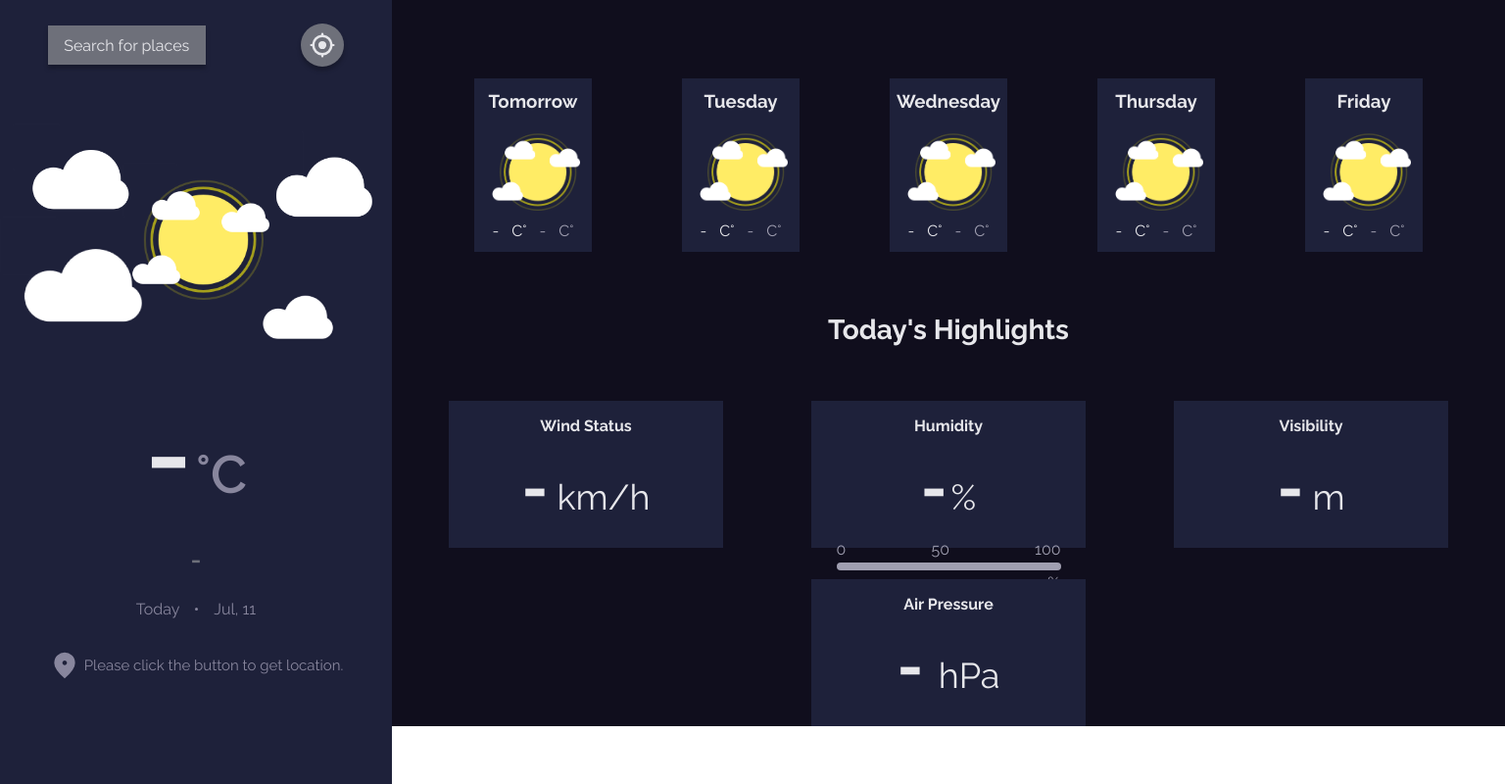
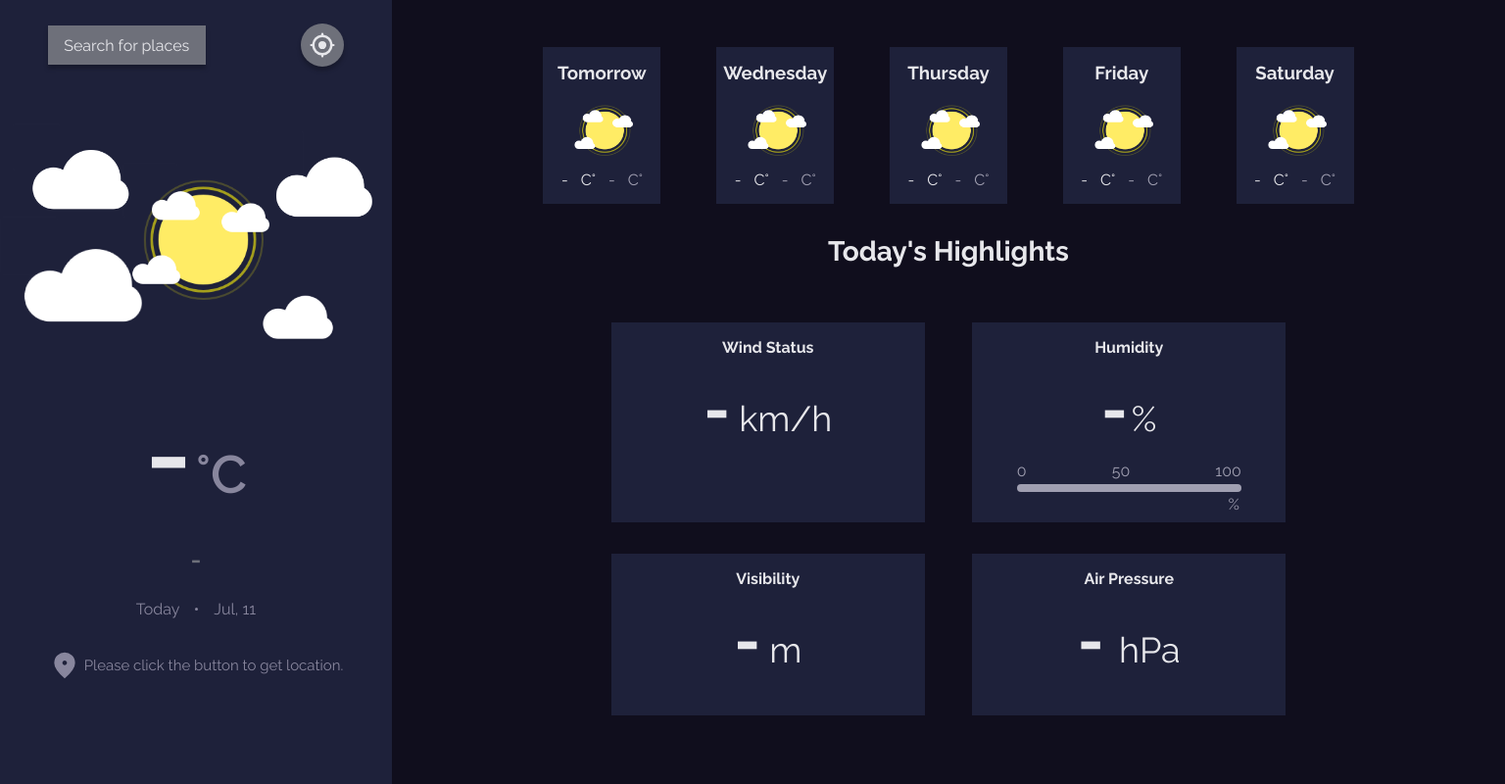
Before and after one commit to devsimocastles/weather-app, a plain HTML site: page index.html in a window 1536 px wide. Shown: the whole page at 98% size. Drawn offline with Linux system fonts and the light colour scheme.

Commit message:
final version v2.1

```diff
--- a/index.html
+++ b/index.html
@@ -402,7 +402,7 @@
           </div>
         </div>
       </article>
-      <article class="weather-data">
+      <article class="weather-data smaller">
         <header>
           <h4>Visibility</h4>
         </header>
@@ -410,7 +410,7 @@
           <span id="visibilityCantity" class="cantity">-</span><span class="unit"> m</span>
         </div>
       </article>
-      <article class="weather-data">
+      <article class="weather-data smaller">
         <header>
           <h4>Air Pressure</h4>
         </header>
--- a/js/getCoords.js
+++ b/js/getCoords.js
@@ -21,7 +21,7 @@ form.addEventListener("submit", (e) => {
     e.preventDefault();
     let encodeParameters = encodeURI(`${search_bar.value},+${country.value}`);
     const geocodeApiUrl = `https://api.opencagedata.com/geocode/v1/json?q=${encodeParameters}&key=43989616dfc84015b6fe9bb9ff53db9e&language=es&pretty=1`;
-    console.log(geocodeApiUrl);
+    result_container.innerText = "Loading...";
     fetch(encodeURI(geocodeApiUrl))
         .then((rowData) => rowData.json())
         .then((result) => {
@@ -31,6 +31,7 @@ form.addEventListener("submit", (e) => {
             } else {
                 // creating the result component
                 console.log(result.results);
+                result_container.innerText = "";
                 for (let i = 0; i < result.results.length; i++) {
                     let result_btn = document.createElement("button");
                     result_btn.classList.add("result_btn");
--- a/js/showWeatherData.js
+++ b/js/showWeatherData.js
@@ -136,7 +136,7 @@ window.addEventListener("load", () => {
             weeklyPronostic[i].textContent = "Tomorrow";
         }
         else{
-            weeklyPronostic[i].textContent = weekday[i+1];
+            weeklyPronostic[i].textContent = weekday[i+2];
         }
     }
 });
--- a/styles/_mediaQueries.scss
+++ b/styles/_mediaQueries.scss
@@ -36,6 +36,7 @@
     body{
         display: grid;
         grid-template-columns: 400px 1fr;
+        background-color: $veryDarkPurple;
     }
 
     #mainWeatherSection{
@@ -43,23 +44,38 @@
     }
 
     .weekly-pronostic{
-        height: 20em;
+        height: 15em;
+        max-width: 80%;
         display: flex;
+        margin: 0 auto;
+        padding: 2em 0;
+        .pronostic-card{
+            width: 120px;
+            height: 160px;
+            img{
+                width: 4em;
+                height: auto;
+            }
+        }
     }
+
 
     .highlights{
         grid-column: 2/3;
         grid-row: 1/2;
         padding: 0;
-        height: auto;
-        .weatherCardContainer{
-            @include flex(row, space-evenly, center);
-            margin: 0;
-            width: 100%;
-            max-width: 100% !important;
-            .weather-data{
-                width: 280px;
-                height: 150px;
+        .content_wrapper{
+            background-color: red;
+            grid-template-rows: 20em 1fr;
+        }
+    }
+    .weatherCardContainer{
+        margin: 0 auto;
+        .weather-data{
+            width: 250px;
+            height: 204px;
+            &.smaller{
+                height: 165px;
             }
         }
     }
--- a/styles/_menuWrapper.scss
+++ b/styles/_menuWrapper.scss
@@ -92,6 +92,10 @@
         @include flex(row, center, center);
         margin: 3em auto;
         width: 85%;
+        text-align: center;
+        color: $whiteSmoke;
+        font-size: 1.3em;
+        font-weight: 800;
         .results{
             width: 100%;
             height: 300px;
```
Also changed, not shown: styles/main.css, 1 other file.
